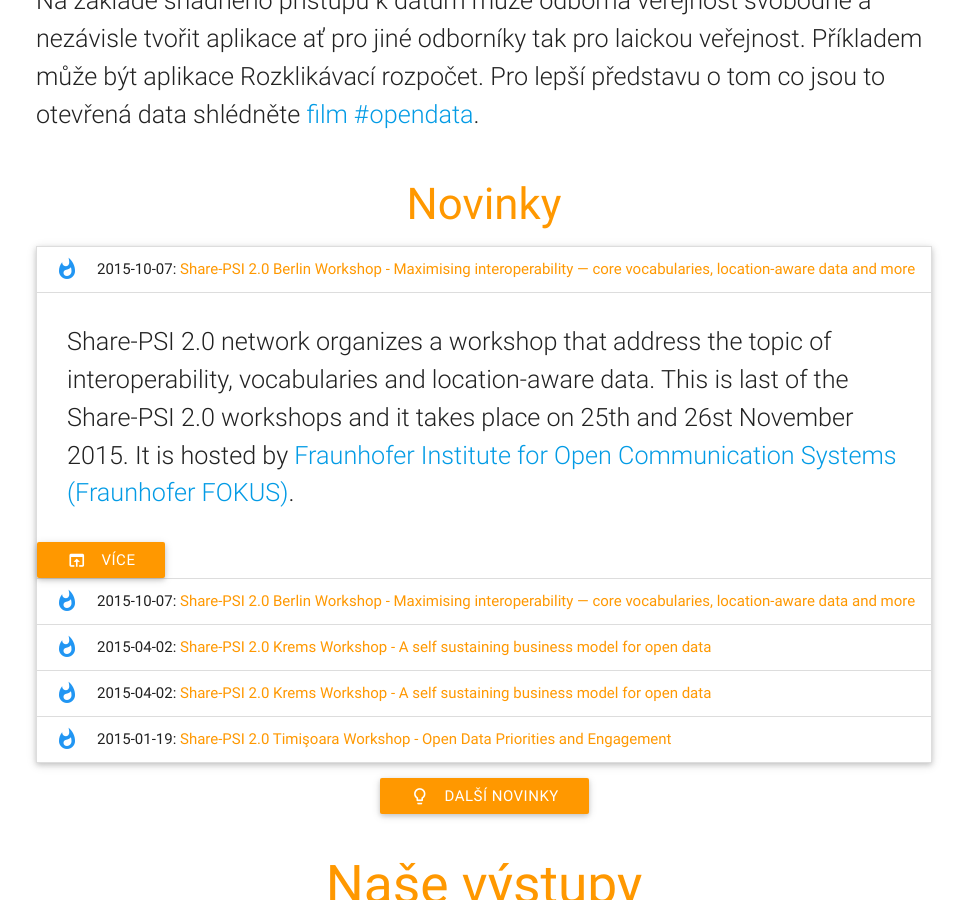
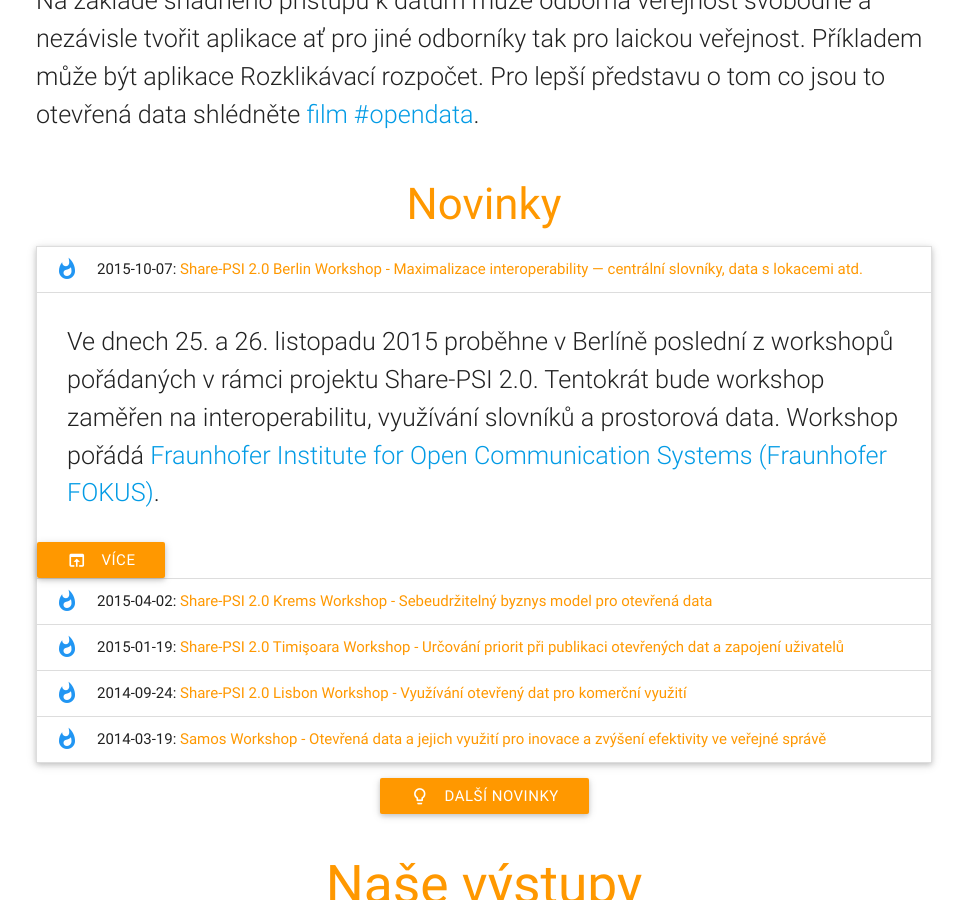
Before and after one commit to opendatacz/opendatacz.github.io, a Jekyll site: the page built from index.html, in a window 1280 px wide and 900 px high, scrolled down 392 px. Shown: the whole window, without its empty margins (156-1122 px from the left). Built offline with Jekyll 4.4.1, drawn with Linux system fonts in a browser that asks for light colours; nearby versions of some CDN libraries.

Commit message:
Update post index languages

```diff
--- a/_posts/2015-04-02-krems-workshop-sharepsi-cs.html
+++ b/_posts/2015-04-02-krems-workshop-sharepsi-cs.html
@@ -1,7 +1,7 @@
 ---
 layout: post
 icon: whatshot
-title: Share-PSI 2.0 Krems Workshop - A self sustaining business model for open data
+title: Share-PSI 2.0 Krems Workshop - Sebeudržitelný byznys model pro otevřená data
 detail: true
 lang: cs
 ref: SharePSI-Krems
--- a/_posts/2015-10-07-berlin-workshop-sharepsi-cs.html
+++ b/_posts/2015-10-07-berlin-workshop-sharepsi-cs.html
@@ -1,7 +1,7 @@
 ---
 layout: post
 icon: whatshot
-title: Share-PSI 2.0 Berlin Workshop - Maximising interoperability — core vocabularies, location-aware data and more
+title: Share-PSI 2.0 Berlin Workshop - Maximalizace interoperability — centrální slovníky, data s lokacemi atd.
 detail: true
 lang: cs
 ref: SharePSI-Berlin
--- a/en/index.html
+++ b/en/index.html
@@ -15,11 +15,12 @@
 </div>
 
   <div class="container">
+{% assign posts=site.posts | where:"lang", page.lang %}
      <div class="row">
           <div class="col s12">
               <h2 class="center orange-text">What's new</h2>
                <ul class="collapsible" data-collapsible="accordion">
-                {% for post in site.posts limit:1 %}
+                {% for post in posts limit:1 %}
                 <li>
                   <div class="collapsible-header active"><i class="material-icons blue-text">{{ post.icon }}</i>{{ post.date | date: "%Y-%m-%d" }}: <span class=" orange-text">{{ post.title }}</span></div>
                   <div class="collapsible-body">
@@ -30,7 +31,7 @@
                   </div>
                 </li>
                 {% endfor %}
-                {% for post in site.posts limit:4 offset:1 %}
+                {% for post in posts limit:4 offset:1 %}
                 <li>
                   <div class="collapsible-header"><i class="material-icons blue-text">{{ post.icon }}</i>{{ post.date | date: "%Y-%m-%d" }}: <span class="orange-text">{{ post.title }}</span></div>
                   <div class="collapsible-body">
--- a/index.html
+++ b/index.html
@@ -14,11 +14,12 @@
     </div>
 </div>
 <div class="container">
+{% assign posts=site.posts | where:"lang", page.lang %}
      <div class="row">
           <div class="col s12">
               <h3 class="center orange-text">Novinky</h3>
                <ul class="collapsible" data-collapsible="accordion">
-                {% for post in site.posts limit:1 %}
+                {% for post in posts limit:1 %}
                 <li>
                   <div class="collapsible-header active"><i class="material-icons blue-text">{{ post.icon }}</i>{{ post.date | date: "%Y-%m-%d" }}: <span class=" orange-text">{{ post.title }}</span></div>
                   <div class="collapsible-body">
@@ -29,7 +30,7 @@
                   </div>
                 </li>
                 {% endfor %}
-                {% for post in site.posts limit:4 offset:1 %}
+                {% for post in posts limit:4 offset:1 %}
                 <li>
                   <div class="collapsible-header"><i class="material-icons blue-text">{{ post.icon }}</i>{{ post.date | date: "%Y-%m-%d" }}: <span class="orange-text">{{ post.title }}</span></div>
                   <div class="collapsible-body">
```
